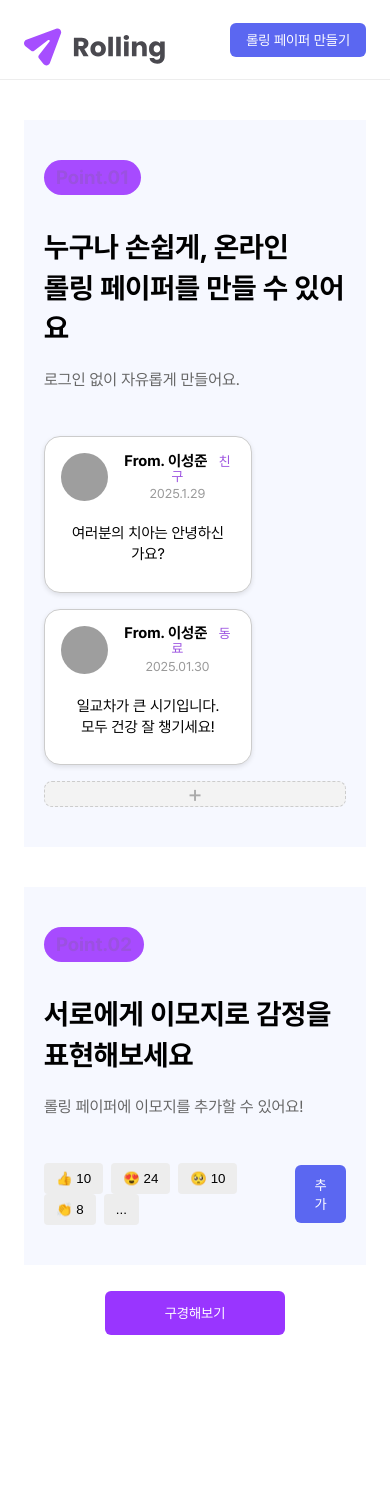
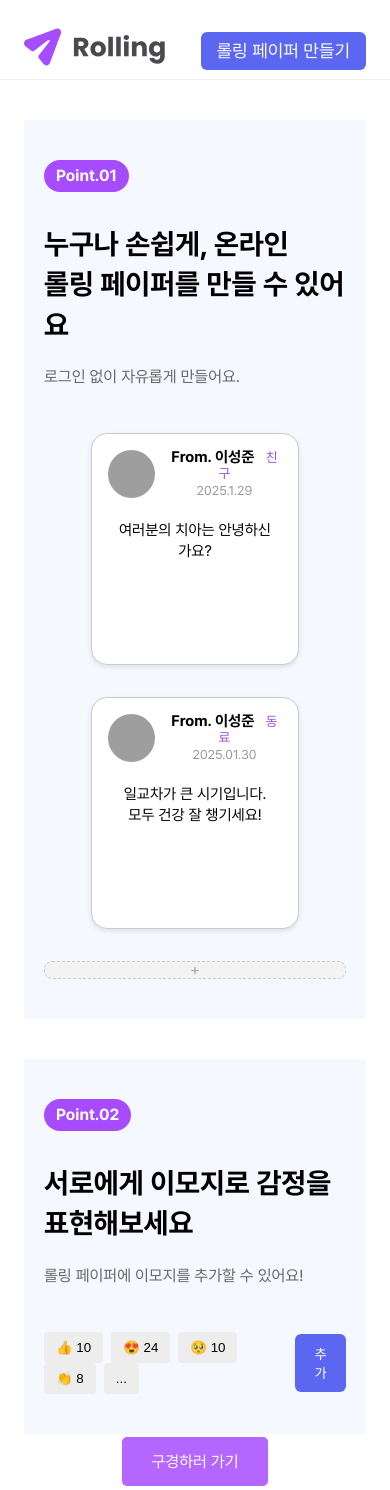
Before and after one commit to gyoyeon-kim/Rolling, a React (Create React App) app: page / in a window 390 px wide. Before the commit the page ends 1335 px from the top, so only its background shows below. Built offline with nearby package versions, Linux system fonts and the light colour scheme; grey boxes are pictures that could not be loaded.

Commit message:
style Navigation Rolling Botton

```diff
--- a/src/component/Navigation.css
+++ b/src/component/Navigation.css
@@ -30,6 +30,7 @@
   text-decoration: none;
   font-size: 16px;
   transition: 0.2s;
+  margin-top: 22px;
 }
 .rolling-button:hover {
   opacity: 0.8;
@@ -42,6 +43,6 @@
   }
   .rolling-button {
     padding: 10px 16px;
-    font-size: 14px;
+    font-size: 18px;
   }
 }
--- a/src/pages/Home.css
+++ b/src/pages/Home.css
@@ -12,18 +12,18 @@
   margin: 40px 0;
 }
 
-/* 포인트 섹션 레이아웃 */
-.point-container {
-  display: flex;
-  flex-direction: column;
-  gap: 16px;
-  background-color: #f6f8ff;
+/* 모바일 이하에서 적용: 768px 미만 */
+@media (max-width: 768px) {
+  .home-container {
+    padding: 0 24px; /* 모바일에서 24px로 고정 */
+  }
+  /* 모바일 전용 스타일 (flex 방향 전환 등) */
 }
 
 /* 제목, 부제목, 설명 */
 .point-title {
   background-color: #a74bff;
-  color: #ffffff;
+  color: #fff;
   padding: 8px 12px;
   font-size: 16px;
   font-weight: bold;
@@ -33,16 +33,7 @@
   display: inline-block;
   align-self: flex-start; /* 추가 */
 }
-.point-subtitle {
-  font-size: 24px;
-  line-height: 1.4;
-}
-.point-description {
-  font-size: 16px;
-  color: #666;
-}
 
-/* 카드 배치 */
 /* 카드들을 감싸는 전체 컨테이너 */
 .point-container {
   display: flex;
@@ -50,13 +41,6 @@
   gap: 24px; /* 상하 블록 간격을 조금 여유 있게 */
   padding: 40px 20px; /* 필요에 따라 조정 */
   background-color: #f6f8ff;
-}
-
-/* 섹션의 제목 부분 */
-.point-title {
-  color: #9b51e0;
-  font-weight: bold;
-  font-size: 1.2rem;
 }
 
 .point-subtitle {
@@ -74,6 +58,7 @@
 .card-wrapper {
   display: flex;
   gap: 16px;
+  flex-direction: row;
 }
 
 /* 개별 카드 스타일 */
@@ -84,6 +69,20 @@
   border-radius: 8px;
   padding: 16px;
   box-shadow: 0 2px 4px rgba(0, 0, 0, 0.1);
+}
+@media (max-width: 768px) {
+  .card-wrapper {
+    display: flex;
+    flex-direction: column;
+    align-items: center; /* 자식 요소를 수평 중앙 정렬 */
+  }
+
+  .card {
+    flex: none;
+    width: 100%;
+    max-width: 400px;
+    margin-bottom: 16px;
+  }
 }
 
 /* 카드의 헤더 영역 (프로필, 작성자 정보 등) */
@@ -147,10 +146,10 @@
   background-color: #f3f3f3;
   border: 1px dashed #ccc;
   border-radius: 8px;
-  font-size: 24px;
   color: #aaa;
   cursor: pointer;
   transition: background-color 0.3s;
+  width: 100%;
 }
 
 .card-placeholder:hover {
@@ -183,36 +182,32 @@
 /* 구경해보기 버튼 섹션 */
 .explore-section {
   text-align: center;
+  position: relative;
+  padding: 0 12px;
 }
 .explore-button {
-  background-color: #9935ff;
-  color: #fff;
-  padding: 14px 60px;
-  border-radius: 6px;
-  text-decoration: none;
+  background-color: #b566ff; /* 버튼 색상 */
+  color: white;
+  border: none;
+  padding: 15px 30px; /* 버튼 크기 */
   font-size: 16px;
-  transition: 0.2s;
+  border-radius: 5px; /* 모서리 둥글게 */
+  cursor: pointer;
+  margin: 8px 0;
 }
 .explore-button:hover {
   opacity: 0.8;
 }
 
-/* Tablet: 화면의 너비가 줄어들면 좌우 여백, 버튼 너비가 변동 */
-@media (max-width: 1024px) {
-  /* 예시로 너비를 살짝 줄이고 글자 크기도 조정 */
-  .explore-button {
-    width: 80%;
-    font-size: 14px;
+@media (max-width: 768px) {
+  .explore-section {
+    top: -20px; /* 작은 화면에서만 위로 이동 */
+    width: 100%;
   }
 }
 
-/* Mobile: 좌우 여백 24px 고정 + 요소 간격 조정 */
-@media (max-width: 767px) {
-  .home-container {
-    padding: 0 24px;
+@media (min-width: 769px) {
+  .explore-button {
+    top: 0; /* 큰 화면에서는 원래 위치 유지 */
   }
-  .card-wrapper {
-    flex-direction: column;
-  }
-  /* 로고와 롤링 버튼 사이 간격 축소는 네비게이션에서 조정해도 무방 */
 }
--- a/src/pages/Home.js
+++ b/src/pages/Home.js
@@ -9,7 +9,7 @@ function Home() {
       <Navigation />
       <main className="home-container">
         {/* 서비스 소개 섹션 */}
-        <section className="intro-section">
+        <section>
           <div className="point-container">
             <h2 className="point-title">Point.01</h2>
             <h3 className="point-subtitle">
@@ -56,7 +56,7 @@ function Home() {
                 </p>
               </div>
 
-              {/* + 버튼 카드 */}
+              {/* + 버튼 카드 , To page연결*/}
               <div className="card-placeholder">+</div>
             </div>
           </div>
@@ -91,7 +91,7 @@ function Home() {
         {/* 구경해보기 버튼 */}
         <section className="explore-section">
           <Link to="/list" className="explore-button">
-            구경해보기
+            구경하러 가기
           </Link>
         </section>
       </main>
```
